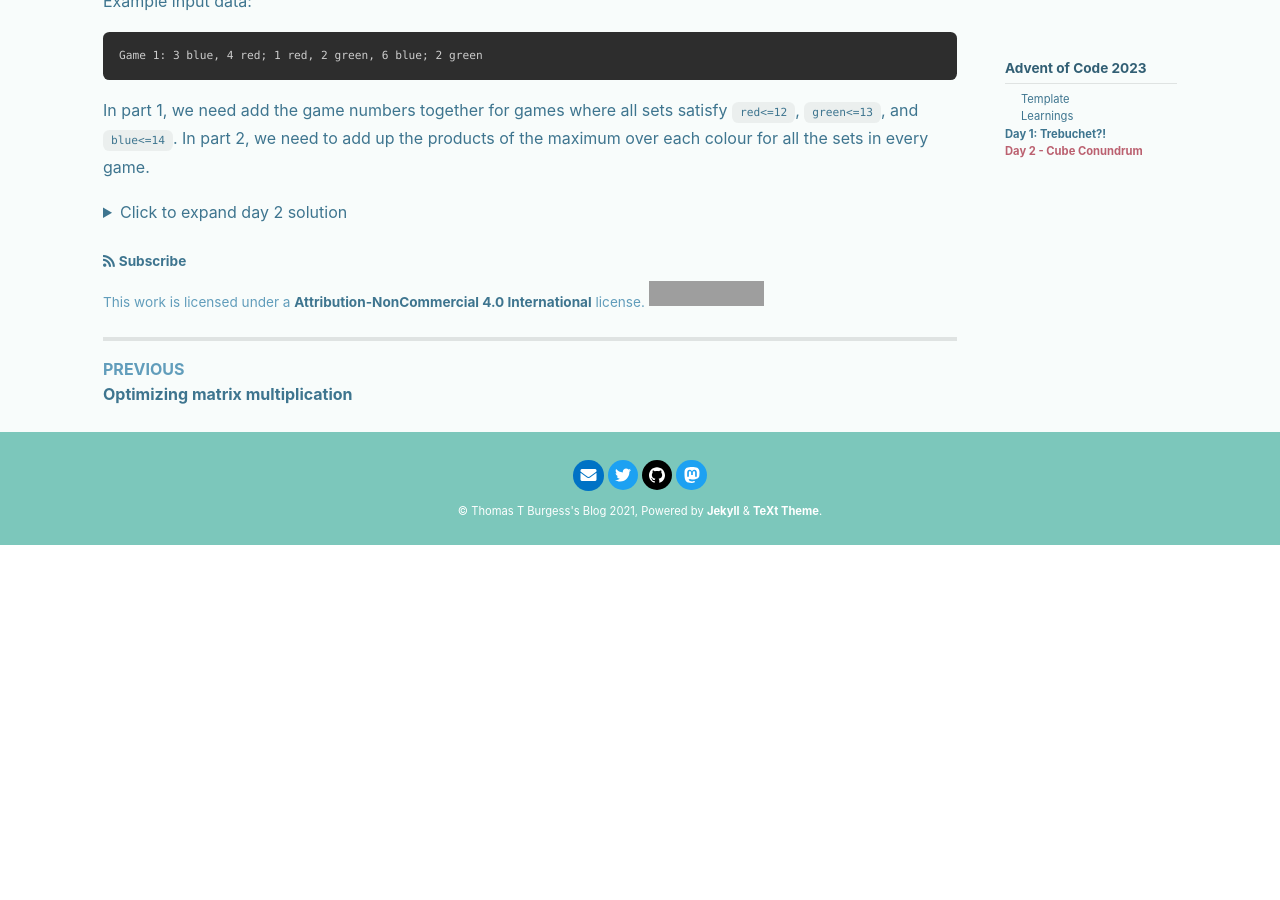
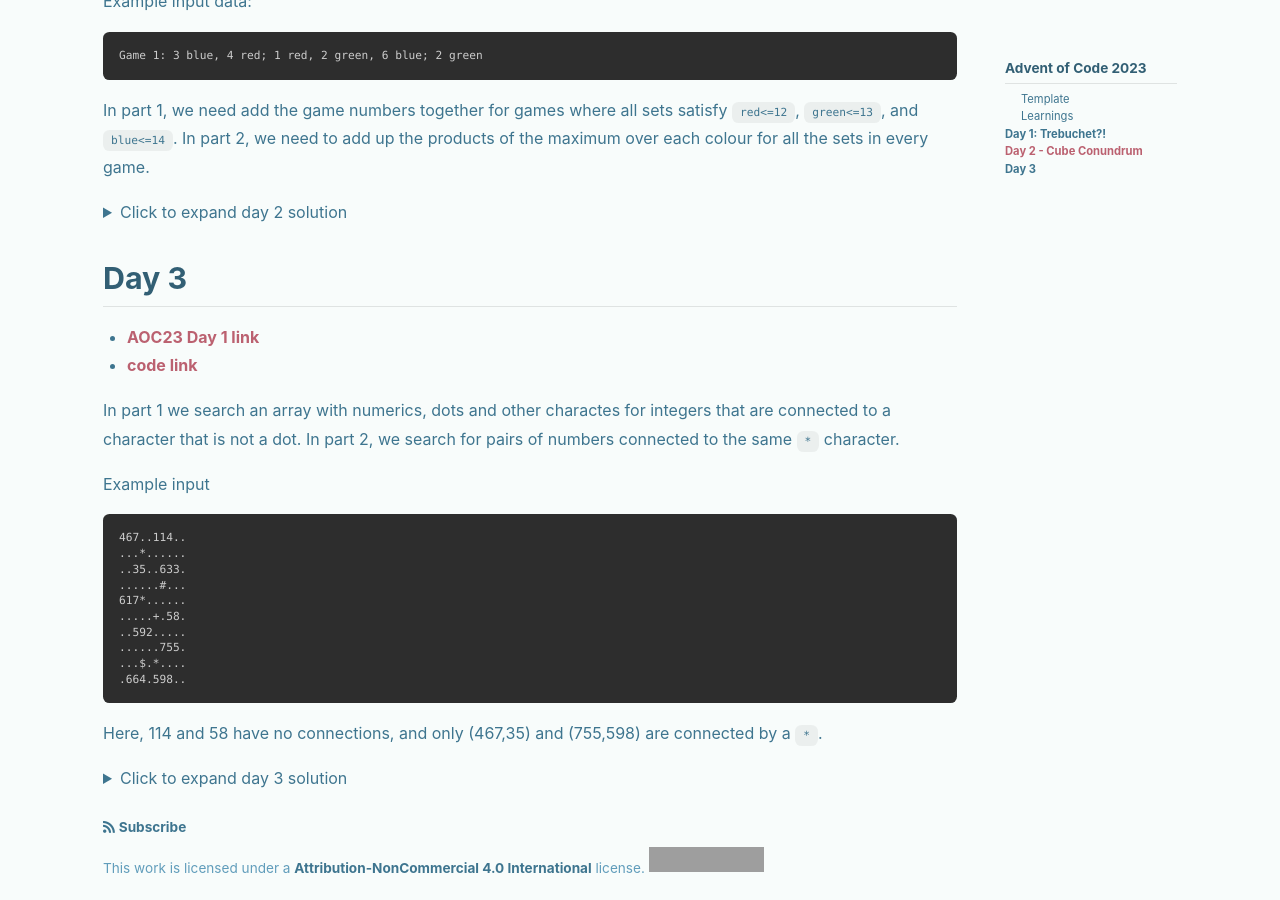
Before and after one commit to thomasburgess/thomasburgess.github.io, a Jekyll site: the page built from _posts/2023-12-01-advent2023.md, in a window 1280 px wide and 900 px high, scrolled down 2433 px. Built offline with Jekyll 4.4.1, drawn with Linux system fonts in a browser that asks for light colours; nearby versions of some CDN libraries; comment, search, counter and statistics services are not loaded; before the commit the page ends 2978 px from its top, so only the background shows below that; grey boxes are pictures that could not be loaded.

Commit message:
added day3

````diff
--- a/_posts/2023-12-01-advent2023.md
+++ b/_posts/2023-12-01-advent2023.md
@@ -253,12 +253,107 @@ if __name__ == "__main__":
 ```
 {% enddetails %}
 
-<!-- ## Day
+## Day 3
 
-* [AOC23 Day 1 link](https://adventofcode.com/2023/day/1)
-* [code link](https://github.com/thomasburgess/advent2023/blob/main/day01.py)
+* [AOC23 Day 1 link](https://adventofcode.com/2023/day/3)
+* [code link](https://github.com/thomasburgess/advent2023/blob/main/day03.py)
 
-{% details Click to expand day 1 solution %}
+In part 1 we search an array with numerics, dots and other charactes for integers that
+are connected to a character that is not a dot. In part 2, we search for pairs of
+numbers connected to the same `*` character.
+
+Example input
+```
+467..114..
+...*......
+..35..633.
+......#...
+617*......
+.....+.58.
+..592.....
+......755.
+...$.*....
+.664.598..
+```
+Here, 114 and 58 have no connections, and only (467,35) and (755,598) are connected by a
+`*`.
+
+{% details Click to expand day 3 solution %}
+
+This was a little tricky. I decided to find the connection points and collect a list of
+all numbers connected to them.
+
+```python
+from pathlib import Path
+import itertools
+import math
+
+
+def read_data(path: Path) -> list:
+    """Read line data."""
+    with path.open("r") as f:
+        return [i.strip() for i in f.readlines()]
+
+
+def checks(data: list[str], x: int, y: int, chr=None) -> tuple[int, int] | None:
+    for dx, dy in itertools.product([-1, 0, 1], [-1, 0, 1]):
+        try:
+            c = data[y + dy][x + dx]
+        except IndexError:
+            continue
+        if c == chr if chr else not (c.isnumeric() or c == "."):
+            return (x + dx, y + dy)
+    return None
+
+
+def find_connections(data: list[str], chr=None) -> dict[tuple[int, int], list[int]]:
+    connections = {}
+    conn = None
+    for y, row in enumerate(data):
+        number = ""
+        for x, c in enumerate(row):
+            if c.isnumeric():
+                number += c
+                conn = checks(data, x, y, chr) or conn
+            if (x == len(row) - 1) or not c.isnumeric():
+                if number and conn:
+                    connections[conn] = connections.get(conn, []) + [int(number)]
+                conn = None
+                number = ""
+    return connections
+
+
+def part1(data: list[str]) -> int:
+    return sum(sum(find_connections(data).values(), []))
+
+
+def part2(data: list[str]) -> int:
+    connections = {
+        k: v for k, v in find_connections(data, chr="*").items() if len(v) == 2
+    }
+    return sum(math.prod(v) for v in connections.values())
+
+
+if __name__ == "__main__":
+    DAY = "03"
+    exdata = read_data(Path(f"day{DAY}_example.txt"))
+    indata = read_data(Path(f"day{DAY}_input.txt"))
+
+    print("PART 1")
+    print(f"\texample: {part1(exdata)}")
+    print(f"\tinput: {part1(indata)}")
+
+    print("PART 2")
+    print(f"\texample: {part2(exdata)}")
+    print(f"\tinput: {part2(indata)}")
+```
+{% enddetails %}
+
+<!--
+* [AOC23 Day X link](https://adventofcode.com/2023/day/X)
+* [code link](https://github.com/thomasburgess/advent2023/blob/main/day0X.py)
+
+{% details Click to expand day X solution %}
 {% enddetails %}
 
 -->
````
